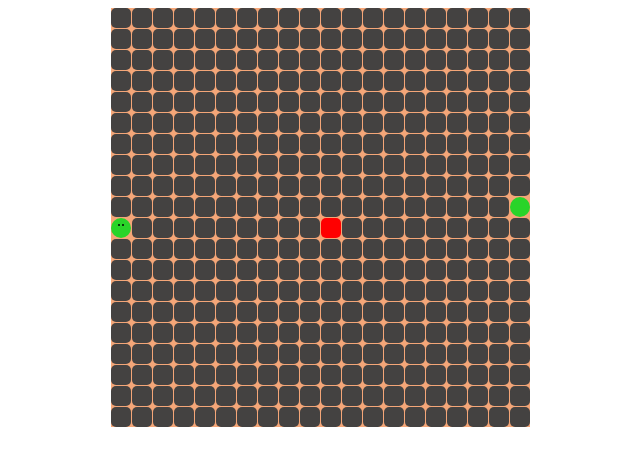
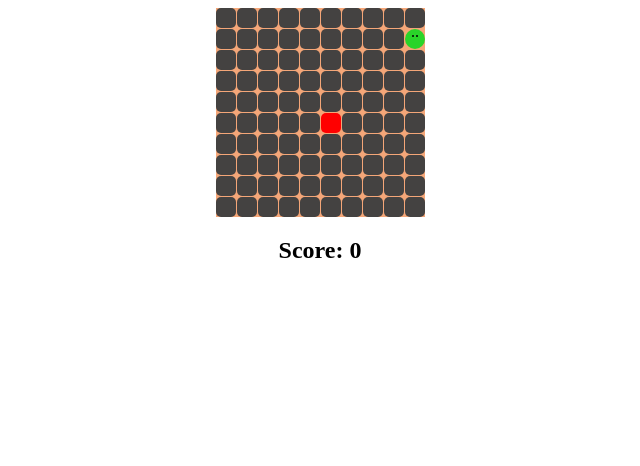
Before and after one commit to andreymaks/Snake, a plain HTML site: page index.html in a window 1280 px wide. Shown: the whole page, without its empty margins (320-960 px from the left). Drawn offline with Linux system fonts and the light colour scheme.

Commit message:
Movement back bug fixed + score added

```diff
--- a/index.html
+++ b/index.html
@@ -7,6 +7,12 @@
     <script defer src="script.js"></script>
   </head>
   <body>
-    <div class="field"></div>
+    <div class="game-container">
+      <div class="field"></div>
+      <div class="score-container">
+        <span>Score: </span>
+        <span class="score">0</span>
+      </div>
+    </div>
   </body>
 </html>
--- a/script.js
+++ b/script.js
@@ -1,7 +1,9 @@
-const boardSize = 20;
+const boardSize = 10;
 const field = document.querySelector(".field");
-let snake = [{ x: 9, y: 9 }];
+const scoreText = document.querySelector(".score");
+let snake = [{ x: 1, y: 1 }];
 let direction = { x: 1, y: 0 };
+let score = 0;
 
 const createField = function () {
   for (let i = 0; i < boardSize * boardSize; i++) {
@@ -55,16 +57,6 @@ const moveSnake = function () {
     x: snake[0].x + direction.x,
     y: snake[0].y + direction.y,
   };
-  // snake = snake.map((position, i) => {
-  //   if (i !== 0) {
-  //     return (position = snake[i - 1]);
-  //   } else {
-  //     return (position = {
-  //       x: position.x + direction.x,
-  //       y: position.y + direction.y,
-  //     });
-  //   }
-  // });
   if (
     head.x >= boardSize ||
     head.y >= boardSize ||
@@ -74,8 +66,11 @@ const moveSnake = function () {
   ) {
     clearInterval(interval);
     alert("Game over!");
+    return;
   } else if (head.x === food.x && head.y === food.y) {
     food = generateFood();
+    score++;
+    scoreText.innerHTML = score;
   } else {
     snake.pop();
   }
@@ -94,16 +89,16 @@ document.addEventListener("keydown", function (e) {
   e.preventDefault();
   switch (e.key) {
     case "ArrowUp":
-      direction = { x: 0, y: -1 };
+      if (direction.y !== 1) direction = { x: 0, y: -1 };
       break;
     case "ArrowDown":
-      direction = { x: 0, y: 1 };
+      if (direction.y !== -1) direction = { x: 0, y: 1 };
       break;
     case "ArrowLeft":
-      direction = { x: -1, y: 0 };
+      if (direction.x !== 1) direction = { x: -1, y: 0 };
       break;
     case "ArrowRight":
-      direction = { x: 1, y: 0 };
+      if (direction.x !== -1) direction = { x: 1, y: 0 };
       break;
     default:
       break;
--- a/style.css
+++ b/style.css
@@ -1,8 +1,14 @@
+.game-container {
+  display: flex;
+  flex-direction: column;
+  align-items: center;
+}
+
 .field {
   background-color: #f4a678;
   display: grid;
-  grid-template-columns: repeat(20, 20px);
-  grid-template-rows: repeat(20, 20px);
+  grid-template-columns: repeat(10, 20px);
+  grid-template-rows: repeat(10, 20px);
   gap: 1px;
   margin: auto;
   width: fit-content;
@@ -19,7 +25,7 @@
   position: relative;
   width: 100%;
   height: 0;
-  padding-bottom: 100%; /* This makes the div square */
+  padding-bottom: 100%;
   background-color: #29d429;
   border-radius: 50%;
 }
@@ -28,7 +34,7 @@
   position: relative;
   width: 100%;
   height: 0;
-  padding-bottom: 100%; /* This makes the div square */
+  padding-bottom: 100%;
   background-color: #29d429;
   border-radius: 50%;
 }
@@ -64,3 +70,9 @@
 .hidden {
   display: none;
 }
+
+.score-container {
+  margin-top: 20px;
+  font-size: 24px;
+  font-weight: bold;
+}
```
